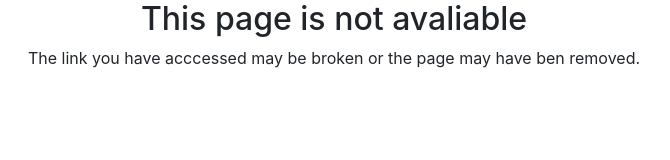
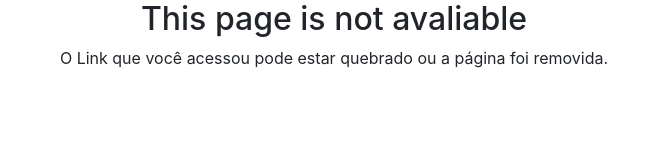
Before and after one commit to luizrenato2012/alurapic, an Angular app: page / in a window 1280 px wide. Shown: the top 160 px of the page, without its empty margins (306-976 px from the left). Built offline with nearby package versions, Linux system fonts and the light colour scheme.

Commit message:
Alteracao na página erro 404

```diff
--- a/src/app/errors/not-found/not-found.component.html
+++ b/src/app/errors/not-found/not-found.component.html
@@ -1,7 +1,6 @@
 <div class="text-center">
     <h2>This page is not avaliable</h2>
     <p>
-        The link you have acccessed may be broken or
-        the page may have ben removed.
+        O Link que você acessou pode estar quebrado ou a página foi removida.
     </p>
 </div>
```
